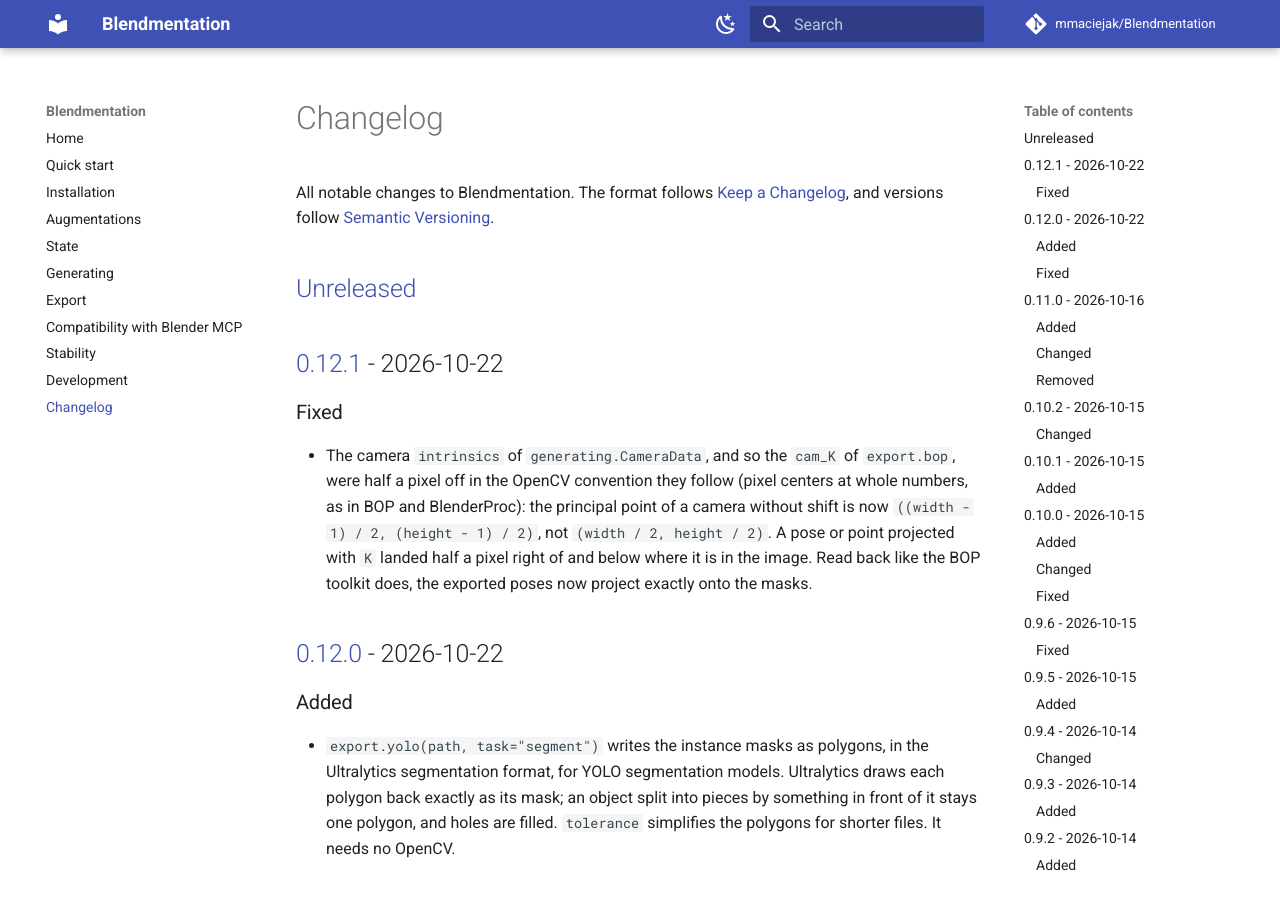
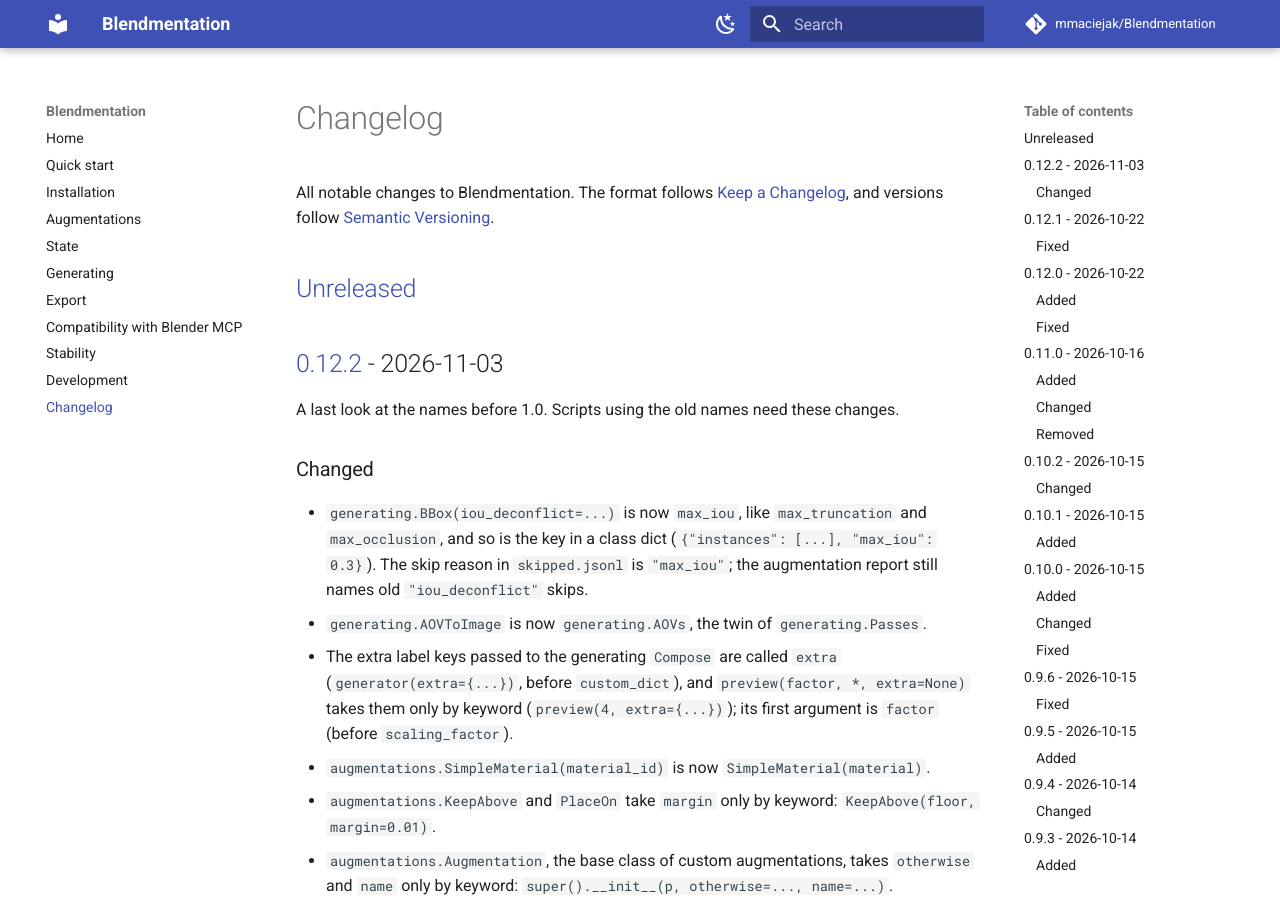
Before and after one commit to mmaciejak/Blendmentation, an MkDocs documentation site: the page built from docs/changelog.md, in a window 1280 px wide and 900 px high. Built offline with MkDocs 1.6.1 and Material for MkDocs 9.7.7, drawn with Linux system fonts in a browser that asks for light colours; comment, search, counter and statistics services are not loaded.

Commit message:
release 0.12.2: public names before 1.0
BBox(max_iou) (was iou_deconflict, also the class-dict key and skip reason),
generating.AOVs (was AOVToImage), generating Compose extra / preview(factor, *, extra)
(was custom_dict / scaling_factor), SimpleMaterial(material) (was material_id),
KeepAbove / PlaceOn keyword-only margin, Augmentation keyword-only otherwise and name.

Co-Authored-By: Claude Opus 5.5 <noreply@anthropic.com>

```diff
--- a/CHANGELOG.md
+++ b/CHANGELOG.md
@@ -5,6 +5,27 @@ All notable changes to Blendmentation. The format follows
 [Semantic Versioning](https://semver.org/).
 
 ## [Unreleased]
+
+## [0.12.2] - 2026-11-03
+
+A last look at the names before 1.0. Scripts using the old names need these changes.
+
+### Changed
+
+- `generating.BBox(iou_deconflict=...)` is now `max_iou`, like `max_truncation` and
+  `max_occlusion`, and so is the key in a class dict (`{"instances": [...],
+  "max_iou": 0.3}`). The skip reason in `skipped.jsonl` is `"max_iou"`; the
+  augmentation report still names old `"iou_deconflict"` skips.
+- `generating.AOVToImage` is now `generating.AOVs`, the twin of `generating.Passes`.
+- The extra label keys passed to the generating `Compose` are called `extra`
+  (`generator(extra={...})`, before `custom_dict`), and `preview(factor, *, extra=None)`
+  takes them only by keyword (`preview(4, extra={...})`); its first argument is
+  `factor` (before `scaling_factor`).
+- `augmentations.SimpleMaterial(material_id)` is now `SimpleMaterial(material)`.
+- `augmentations.KeepAbove` and `PlaceOn` take `margin` only by keyword:
+  `KeepAbove(floor, margin=0.01)`.
+- `augmentations.Augmentation`, the base class of custom augmentations, takes
+  `otherwise` and `name` only by keyword: `super().__init__(p, otherwise=..., name=...)`.
 
 ## [0.12.1] - 2026-10-22
 
@@ -597,7 +618,8 @@ All notable changes to Blendmentation. The format follows
 - Export to COCO, YOLO and Pascal VOC.
 - Runs inside Blender and with `bpy` as a Python module.
 
-[Unreleased]: https://github.com/mmaciejak/Blendmentation/compare/v0.12.1...dev
+[Unreleased]: https://github.com/mmaciejak/Blendmentation/compare/v0.12.2...dev
+[0.12.2]: https://github.com/mmaciejak/Blendmentation/compare/v0.12.1...v0.12.2
 [0.12.1]: https://github.com/mmaciejak/Blendmentation/compare/v0.12.0...v0.12.1
 [0.12.0]: https://github.com/mmaciejak/Blendmentation/compare/v0.11.0...v0.12.0
 [0.11.0]: https://github.com/mmaciejak/Blendmentation/compare/v0.10.2...v0.11.0
--- a/blendmentation/__init__.py
+++ b/blendmentation/__init__.py
@@ -4,7 +4,7 @@
 bl_info = {
     "name": "Blendmentation",
     "author": "Maciej Maciejak",
-    "version": (0, 12, 1),
+    "version": (0, 12, 2),
     "blender": (4, 2, 0),
     "location": "Node Editor and 3D Viewport > Sidebar > Blendmentation",
     "description": "Synthetic datasets from Blender scenes. Copies a Node augmentation with the inputs of the active "
--- a/example.py
+++ b/example.py
@@ -58,7 +58,7 @@ mesh_transform = augmentations.Compose(
     [
         augmentations.Translation(x=0.5, y=0.5, z=0.5),
         augmentations.Rotation(x=30.0, y=30.0, z=30.0),
-        augmentations.SimpleMaterial(material_id="material.001", hue=(0.0, 1.0), saturation=(0.4, 0.9),
+        augmentations.SimpleMaterial(material="material.001", hue=(0.0, 1.0), saturation=(0.4, 0.9),
                                value=(0.2, 0.8), roughness=(0.2, 0.8), metallic=(0.0, 0.3)),
         # every shape key, one Number each: 3D viewport Sidebar > Blendmentation > Copy Shape
         # Keys Template > Relative (the add-on), or print(augmentations.Chain.shape_keys_template(obj))
@@ -169,7 +169,7 @@ camera_transforms = augmentations.Compose(
 
 # per-class skip settings win over the BBox arguments
 classes = {
-    "part": {"instances": [obj1, obj2], "iou_deconflict": 0.3},
+    "part": {"instances": [obj1, obj2], "max_iou": 0.3},
     # every pebble the Floor's geometry nodes scatter, cut by the frame or hidden by the parts as they come
     "pebble": {"instances": [generating.Instances(floor, of=pebbles)], "max_truncation": None, "max_occlusion": None},
 }
@@ -179,7 +179,7 @@ image_generator = generating.Compose(
         # behind the transparent render: a random color, gray or color noise, or a photo twice as often
         generating.Background(weights={"color": 1, "white_noise": 1, "color_noise": 1, "image": 2},
                               noise_size=(1, 8), images_path="//backgrounds"),
-        generating.AOVToImage(["Albedo"]),
+        generating.AOVs(["Albedo"]),
         generating.Passes(["Depth", "Normal"]),
         generating.BBox(classes, max_truncation=0.3, max_occlusion=0.5,  # Clutter may hide half a part
                         allow_empty=True),  # parts out of view don't count
--- a/pyproject.toml
+++ b/pyproject.toml
@@ -4,7 +4,7 @@ build-backend = "setuptools.build_meta"
 
 [project]
 name = "blendmentation"
-version = "0.12.1"
+version = "0.12.2"
 description = "Synthetic, augmented training datasets from Blender scenes"
 readme = "README.md"
 license = "AGPL-3.0-or-later"
```
Also changed, not shown: CLAUDE.md (+7 -7 lines), docs/generating.md (+1 -1 lines), docs/quick-start.md (+5 -5 lines), skills/blendmentation/SKILL.md (+6 -6 lines), 8 other files.
